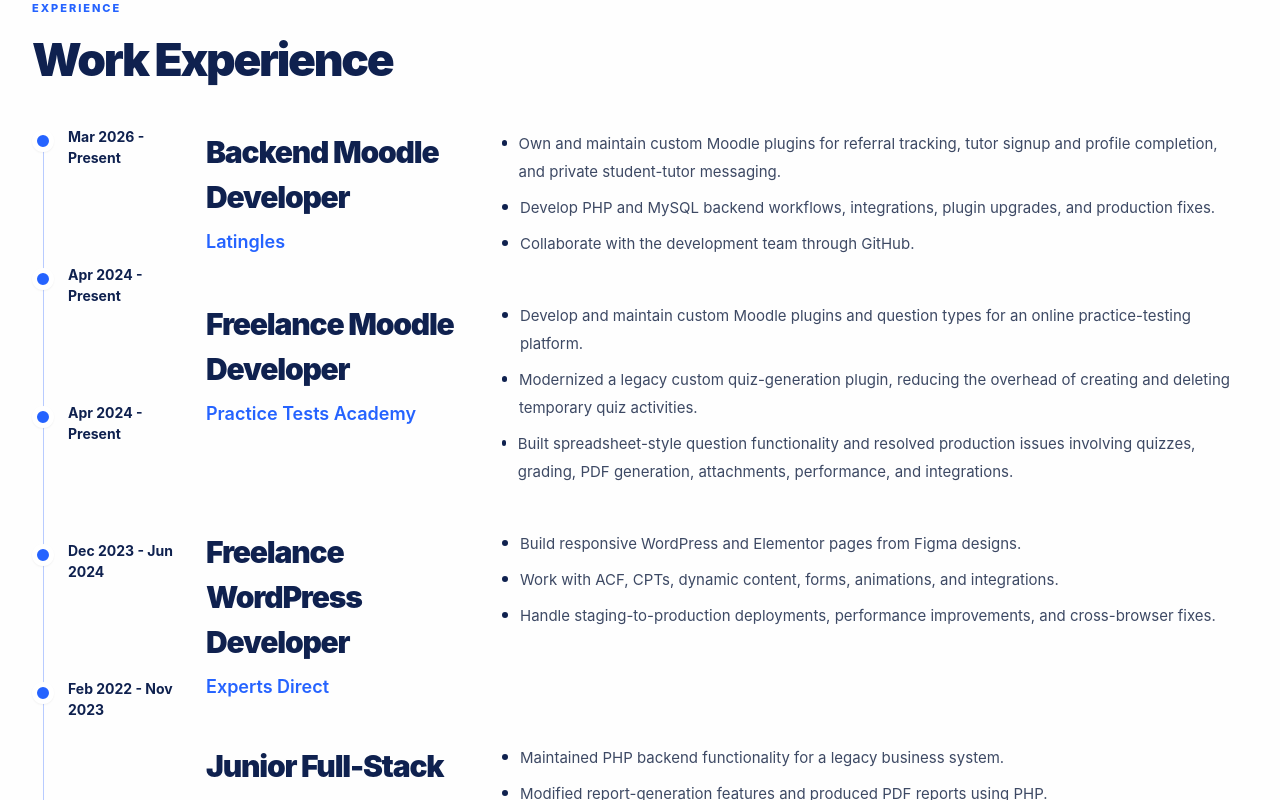
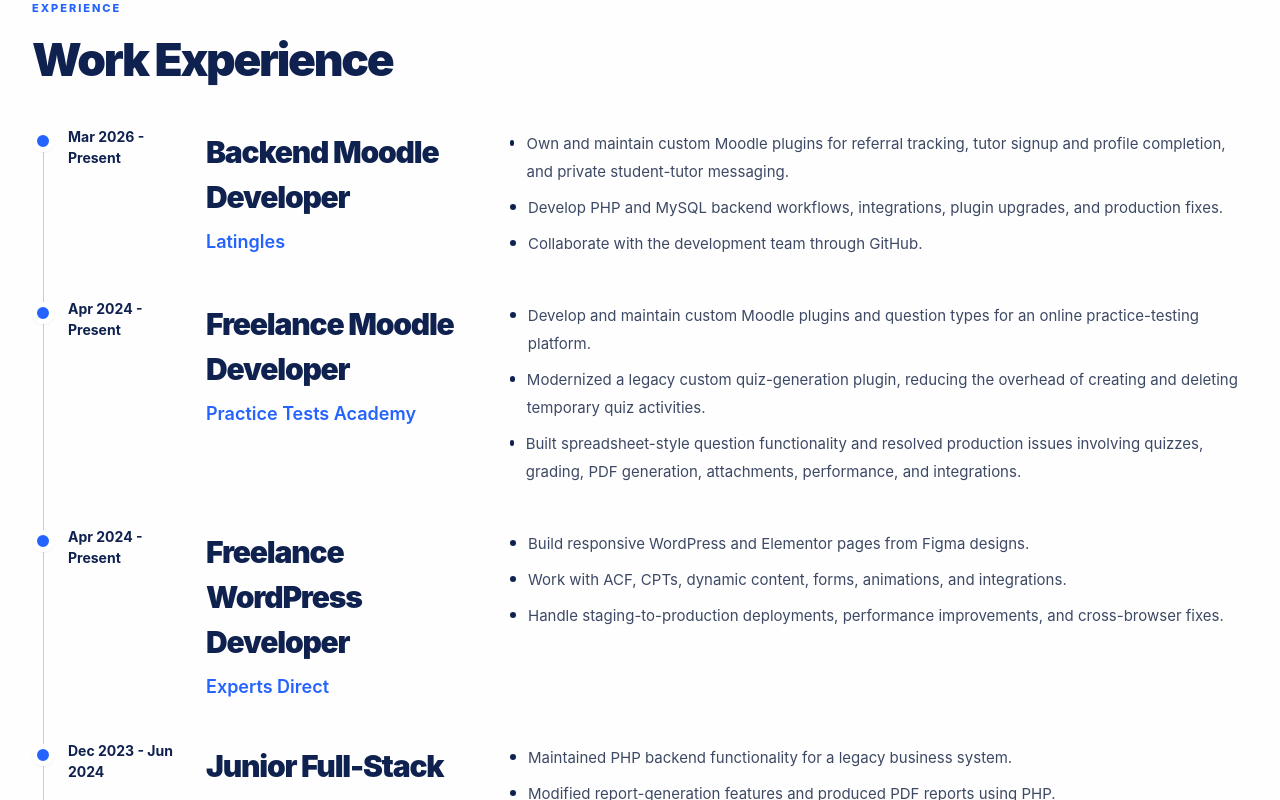
Before and after one commit to iamivanabella/portfolio, a Next.js app: page / in a window 1280 px wide. Shown: the part 2320-3120 px from the top of the page. Built offline with nearby package versions, Linux system fonts and the light colour scheme.

Commit message:
Fix experience timeline alignment

```diff
--- a/src/components/home/ExperienceSection.tsx
+++ b/src/components/home/ExperienceSection.tsx
@@ -10,19 +10,18 @@ export function ExperienceSection({ timeline }: ExperienceSectionProps) {
     <section id="experience" className="pb-12">
       <SectionEyebrow>Experience</SectionEyebrow>
       <h2 className="text-[46px] font-black tracking-[-0.05em] text-ink">Work Experience</h2>
-      <div className="mt-8 grid gap-6 lg:grid-cols-[150px_1fr]">
-        <div className="relative hidden lg:block">
-          <div className="absolute left-[11px] top-3 h-[calc(100%-24px)] w-px bg-[#b8cbff]" />
-          {timeline.map((item, index) => (
-            <div key={`${item.years}-${index}`} className="relative mb-24 pl-9 text-[14px] font-bold text-ink">
-              <span className="absolute left-0 top-1 h-[22px] w-[22px] rounded-full border-[5px] border-white bg-blue shadow-sm" />
-              {item.years}
-            </div>
-          ))}
-        </div>
+      <div className="relative mt-8">
+        <div className="absolute bottom-3 left-[11px] top-3 hidden w-px bg-[#b8cbff] lg:block" />
         <div className="space-y-10">
           {timeline.map((item, index) => (
-            <div key={`${item.company}-${item.years}-${index}`} className="grid gap-4 lg:grid-cols-[280px_1fr]">
+            <div
+              key={`${item.company}-${item.years}-${index}`}
+              className="relative grid gap-4 lg:grid-cols-[150px_280px_1fr] lg:gap-6"
+            >
+              <div className="relative hidden pl-9 text-[14px] font-bold text-ink lg:block">
+                <span className="absolute left-0 top-1 h-[22px] w-[22px] rounded-full border-[5px] border-white bg-blue shadow-sm" />
+                {item.years}
+              </div>
               <div>
                 <p className="text-[15px] font-bold text-muted lg:hidden">{item.years}</p>
                 <h3 className="mt-1 text-[30px] font-black tracking-[-0.04em] text-ink">{item.title}</h3>
```
